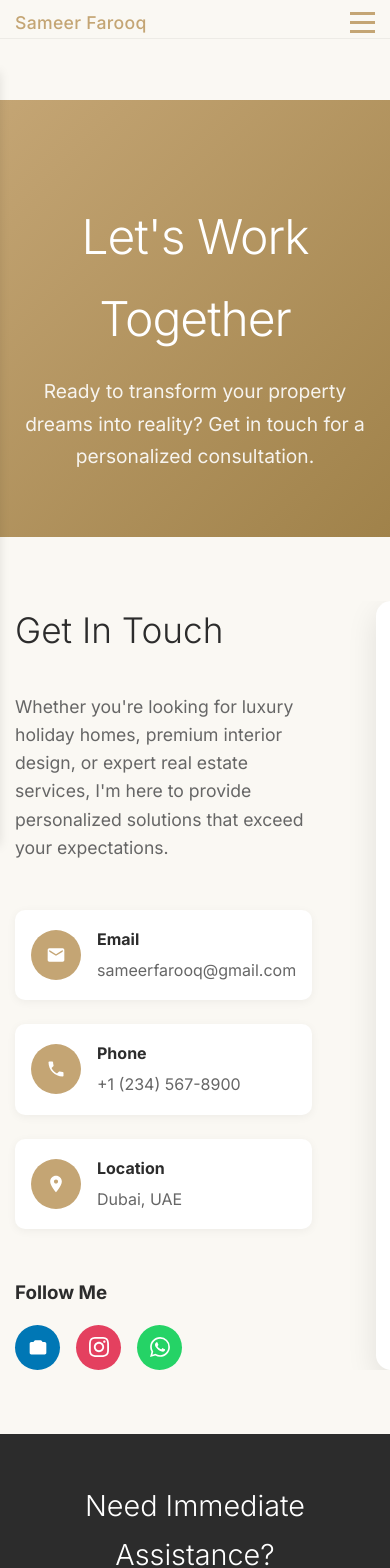
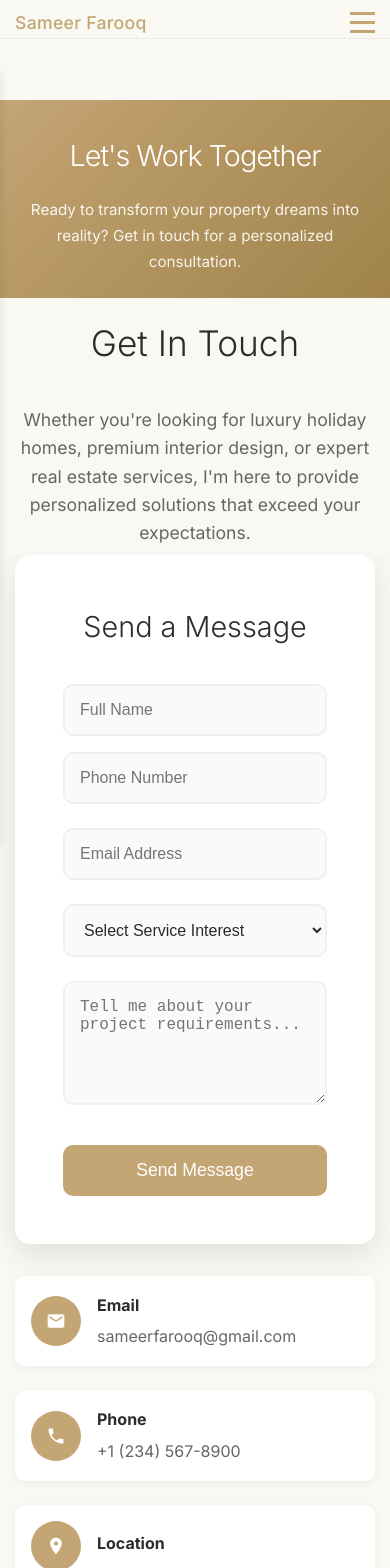
Before and after one commit to Ekhihainakli1/main, a React (Create React App) app: page /contact in a window 390 px wide. Shown: the top 1568 px of the page. Built offline with nearby package versions, Linux system fonts and the light colour scheme.

Commit message:
svg changes and responsiveness

```diff
--- a/src/pages/About.js
+++ b/src/pages/About.js
@@ -99,7 +99,7 @@ const About = () => {
         <div className="container">
           <h2 style={{textAlign: 'center', marginBottom: '3rem', color: '#2c2c2c'}}>My Story</h2>
 
-          <div style={{
+          <div className="about-grid-1" style={{
             display: 'grid',
             gridTemplateColumns: '1fr 300px',
             gap: '3rem',
@@ -138,7 +138,7 @@ const About = () => {
             </div>
           </div>
 
-          <div style={{
+          <div className="about-grid-2" style={{
             display: 'grid',
             gridTemplateColumns: '250px 1fr',
             gap: '3rem',
@@ -236,7 +236,7 @@ const About = () => {
         <div className="container">
           <h2 style={{textAlign: 'center', marginBottom: '3rem', color: '#2c2c2c'}}>My Values</h2>
 
-          <div style={{
+          <div className="about-grid-3" style={{
             display: 'grid',
             gridTemplateColumns: '1fr 350px',
             gap: '4rem',
@@ -244,13 +244,13 @@ const About = () => {
             margin: '0 auto',
             alignItems: 'center'
           }}>
-            <div style={{
+            <div className="values-grid" style={{
               display: 'grid',
               gridTemplateColumns: 'repeat(2, 1fr)',
               gap: '2rem'
             }}>
               {values.map((value, index) => (
-                <div key={index} style={{
+                <div key={index} className="value-item" style={{
                   textAlign: 'center',
                   padding: '1.5rem'
                 }}>
@@ -284,7 +284,7 @@ const About = () => {
         <div className="container">
           <h2 style={{textAlign: 'center', marginBottom: '3rem', color: '#2c2c2c'}}>Areas of Expertise</h2>
 
-          <div style={{
+          <div className="about-grid-4" style={{
             display: 'grid',
             gridTemplateColumns: '300px 1fr',
             gap: '4rem',
@@ -330,7 +330,7 @@ const About = () => {
 
       <section className="content-section">
         <div className="container">
-          <div style={{
+          <div className="about-cta" style={{
             textAlign: 'center',
             background: '#f5f2e8',
             color: '#2c2c2c',
--- a/src/pages/Blog.js
+++ b/src/pages/Blog.js
@@ -64,7 +64,7 @@ const Blog = () => {
     <div className="page">
       <section className="content-section">
         <div className="container">
-          <h2 style={{color: '#e0e0e0'}}>Blog & <span style={{color: '#00bcd4'}}>Articles</span></h2>
+          <h2 style={{color: '#e0e0e0'}}>Blog & <span style={{color: '#c4a574'}}>Articles</span></h2>
           <p style={{textAlign: 'center', fontSize: '1.1rem', color: '#a0a0a0', marginBottom: '3rem'}}>
             Sharing knowledge and insights about property, interior design, and real estate
           </p>
@@ -80,10 +80,10 @@ const Blog = () => {
             {categories.map((category, index) => (
               <button key={index} style={{
                 padding: '8px 16px',
-                border: '2px solid #00bcd4',
+                border: '2px solid #c4a574',
                 borderRadius: '25px',
-                background: index === 0 ? '#00bcd4' : 'transparent',
-                color: index === 0 ? '#121212' : '#00bcd4',
+                background: index === 0 ? '#c4a574' : 'transparent',
+                color: index === 0 ? '#121212' : '#c4a574',
                 cursor: 'pointer',
                 fontWeight: '500',
                 transition: 'all 0.3s ease'
@@ -113,8 +113,8 @@ const Blog = () => {
               }}
               onMouseEnter={(e) => {
                 e.currentTarget.style.transform = 'translateY(-5px)';
-                e.currentTarget.style.boxShadow = '0 10px 25px rgba(0,188,212,0.2)';
-                e.currentTarget.style.borderColor = '#00bcd4';
+                e.currentTarget.style.boxShadow = '0 10px 25px rgba(196,165,116,0.2)';
+                e.currentTarget.style.borderColor = '#c4a574';
               }}
               onMouseLeave={(e) => {
                 e.currentTarget.style.transform = 'translateY(0)';
@@ -126,7 +126,7 @@ const Blog = () => {
                 <div style={{
                   height: '200px',
                   background: `linear-gradient(135deg, #121212 0%, #1a1a1a 100%)`,
-                  borderBottom: '1px solid #00bcd4',
+                  borderBottom: '1px solid #c4a574',
                   display: 'flex',
                   alignItems: 'center',
                   justifyContent: 'center',
@@ -189,7 +189,7 @@ const Blog = () => {
                   </div>
 
                   <a href="#" style={{
-                    color: '#00bcd4',
+                    color: '#c4a574',
                     textDecoration: 'none',
                     fontWeight: '600',
                     fontSize: '0.9rem'
@@ -213,7 +213,7 @@ const Blog = () => {
             border: '1px solid #333'
           }}>
             <h3 style={{fontSize: '1.5rem', marginBottom: '1rem', color: '#e0e0e0'}}>
-              Subscribe to My <span style={{color: '#00bcd4'}}>Newsletter</span>
+              Subscribe to My <span style={{color: '#c4a574'}}>Newsletter</span>
             </h3>
             <p style={{color: '#a0a0a0', marginBottom: '2rem'}}>
               Get the latest articles and insights delivered directly to your inbox
--- a/src/pages/Contact.js
+++ b/src/pages/Contact.js
@@ -58,8 +58,9 @@ const Contact = () => {
           Message sent successfully! We'll get back to you within 24 hours.
         </div>
       )}
+
       {/* Hero Section */}
-      <section style={{
+      <section className="contact-hero" style={{
         background: 'linear-gradient(135deg, #c4a574 0%, #a0824a 100%)',
         padding: '6rem 0 4rem',
         color: 'white',
@@ -81,9 +82,29 @@ const Contact = () => {
         </div>
       </section>
 
-      <section style={{padding: '4rem 0'}}>
+      {/* Get In Touch Text Section */}
+      <section className="get-in-touch-text" style={{padding: '1rem 0 0.5rem', display: 'none'}}>
         <div className="container">
-          <div style={{
+          <div style={{textAlign: 'center', maxWidth: '800px', margin: '0 auto'}}>
+            <h2 style={{
+              fontSize: '2.2rem',
+              fontWeight: '300',
+              color: '#2c2c2c',
+              marginBottom: '2rem'
+            }}>Get In Touch</h2>
+
+            <p style={{
+              fontSize: '1.1rem',
+              color: '#666',
+              lineHeight: '1.6'
+            }}>Whether you're looking for luxury holiday homes, premium interior design, or expert real estate services, I'm here to provide personalized solutions that exceed your expectations.</p>
+          </div>
+        </div>
+      </section>
+
+      <section className="main-contact-section" style={{padding: '4rem 0'}}>
+        <div className="container">
+          <div className="contact-grid" style={{
             display: 'grid',
             gridTemplateColumns: '1fr 1fr',
             gap: '4rem',
@@ -91,7 +112,7 @@ const Contact = () => {
             margin: '0 auto'
           }}>
             {/* Contact Information */}
-            <div>
+            <div className="contact-info-section">
               <h2 style={{
                 fontSize: '2.2rem',
                 fontWeight: '300',
@@ -247,7 +268,7 @@ const Contact = () => {
             </div>
 
             {/* Contact Form */}
-            <div style={{
+            <div className="contact-form-section" style={{
               background: 'white',
               padding: '3rem',
               borderRadius: '15px',
@@ -262,7 +283,7 @@ const Contact = () => {
               }}>Send a Message</h3>
 
               <form onSubmit={handleSubmit} style={{display: 'flex', flexDirection: 'column', gap: '1.5rem'}}>
-                <div style={{display: 'grid', gridTemplateColumns: '1fr 1fr', gap: '1rem'}}>
+                <div className="form-row" style={{display: 'grid', gridTemplateColumns: '1fr 1fr', gap: '1rem'}}>
                   <input
                     type="text"
                     name="name"
@@ -407,7 +428,7 @@ const Contact = () => {
         <div className="container">
           <h3 style={{fontSize: '1.8rem', marginBottom: '1rem', fontWeight: '300'}}>Need Immediate Assistance?</h3>
           <p style={{marginBottom: '2rem', opacity: '0.8'}}>For urgent inquiries, reach out directly</p>
-          <div style={{display: 'flex', justifyContent: 'center', gap: '2rem'}}>
+          <div className="cta-buttons" style={{display: 'flex', justifyContent: 'center', gap: '2rem'}}>
             <a href="tel:+1234567890" style={{
               display: 'inline-flex',
               alignItems: 'center',
--- a/src/pages/Home.js
+++ b/src/pages/Home.js
@@ -7,6 +7,7 @@ const Home = () => {
   const [counters, setCounters] = useState({ properties: 0, years: 0, homes: 0, clients: 0 });
   const statsRef = useRef(null);
   const [hasAnimated, setHasAnimated] = useState(false);
+  const [windowWidth, setWindowWidth] = useState(window.innerWidth);
 
   const animateCounter = (target, key) => {
     const duration = target < 50 ? 800 : 2000; // A bit slower for smaller numbers
@@ -77,6 +78,12 @@ const Home = () => {
   }, [hasAnimated]);
 
   useEffect(() => {
+    const handleResize = () => {
+      setWindowWidth(window.innerWidth);
+    };
+
+    window.addEventListener('resize', handleResize);
+
     const navbar = document.querySelector('.navbar');
     navbar.classList.add('transparent');
 
@@ -102,6 +109,7 @@ const Home = () => {
     window.addEventListener('scroll', handleScroll);
     return () => {
       window.removeEventListener('scroll', handleScroll);
+      window.removeEventListener('resize', handleResize);
       navbar.classList.remove('transparent');
     };
   }, []);
@@ -146,9 +154,9 @@ const Home = () => {
           <div style={{
             display: 'grid',
             gridTemplateColumns: 'repeat(auto-fit, minmax(200px, 1fr))',
-            gap: '3rem',
+            gap: windowWidth <= 480 ? '1rem' : windowWidth <= 600 ? '1.5rem' : windowWidth <= 1024 ? '2rem' : '3rem',
             textAlign: 'center'
-          }}>
+          }} className="stats-grid">
             <div>
               <h3 style={{fontSize: '2.5rem', color: '#c4a574', marginBottom: '0.5rem', fontWeight: '300'}}>{counters.properties}+</h3>
               <p style={{fontSize: '0.9rem', color: '#666', textTransform: 'uppercase', letterSpacing: '1px'}}>Properties Managed</p>
@@ -191,7 +199,7 @@ const Home = () => {
               alignItems: 'center',
               maxWidth: '1000px',
               margin: '0 auto'
-            }}>
+            }} className="city-skyline-grid">
               <div style={{textAlign: 'center'}}>
                 <img
                   src={require('../images/an-outline-drawing-of-a-city-skyline-illustration-photo-1536x1229.jpg')}
--- a/src/pages/Projects.js
+++ b/src/pages/Projects.js
@@ -86,7 +86,7 @@ const Projects = () => {
   return (
     <div className="page" style={{background: '#faf8f3'}}>
       {/* Minimal Hero */}
-      <section style={{
+      <section className="projects-hero" style={{
         backgroundImage: `linear-gradient(rgba(0,0,0,0.7), rgba(0,0,0,0.7)), url(${offPlanImg})`,
         backgroundSize: 'cover',
         backgroundPosition: 'center',
@@ -128,7 +128,7 @@ const Projects = () => {
                 gap: '4rem',
                 alignItems: 'center',
                 minHeight: '500px'
-              }}>
+              }} className="project-item">
                 {/* Image Section */}
                 <div style={{
                   order: index % 2 === 0 ? 1 : 2,
@@ -337,7 +337,7 @@ const Projects = () => {
       </section>
 
       {/* Minimal CTA */}
-      <section style={{
+      <section className="investment-cta" style={{
         background: '#1a1a1a',
         color: 'white',
         padding: '6rem 0',
--- a/src/pages/Services.js
+++ b/src/pages/Services.js
@@ -72,7 +72,7 @@ const Services = () => {
             We provide comprehensive solutions for all your property and lifestyle needs
           </p>
 
-          <div style={{
+          <div className="services-grid" style={{
             display: 'grid',
             gridTemplateColumns: 'repeat(3, 1fr)',
             gap: '1.5rem',
@@ -165,7 +165,7 @@ const Services = () => {
             border: '1px solid #333'
           }}>
             <h3 style={{fontSize: '2rem', marginBottom: '2rem', color: '#e0e0e0'}}>Why Choose Us?</h3>
-            <div style={{
+            <div className="why-choose-grid" style={{
               display: 'grid',
               gridTemplateColumns: 'repeat(3, 1fr)',
               gap: '1rem',
```
